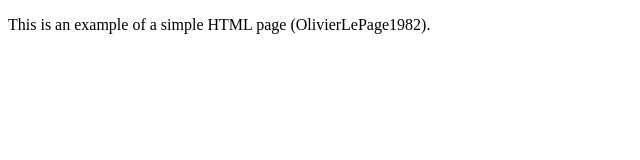
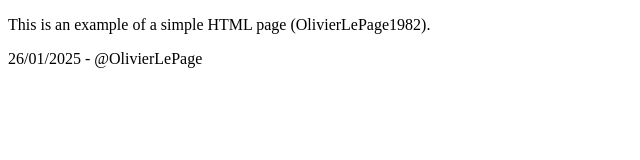
Before and after one commit to OlivierLePage1982/olivierlepage1982.github.io, a plain HTML site: page index.html in a window 1280 px wide. Shown: the whole page, without its empty margins (0-640 px from the left). Drawn offline with Linux system fonts and the light colour scheme.

Commit message:
Update index.html
2nd commit

```diff
--- a/index.html
+++ b/index.html
@@ -5,5 +5,6 @@
     </head>
     <body>
         <p>This is an example of a simple HTML page (OlivierLePage1982).</p>
+        <p>26/01/2025 - @OlivierLePage</p>
     </body>
 </html>
```
